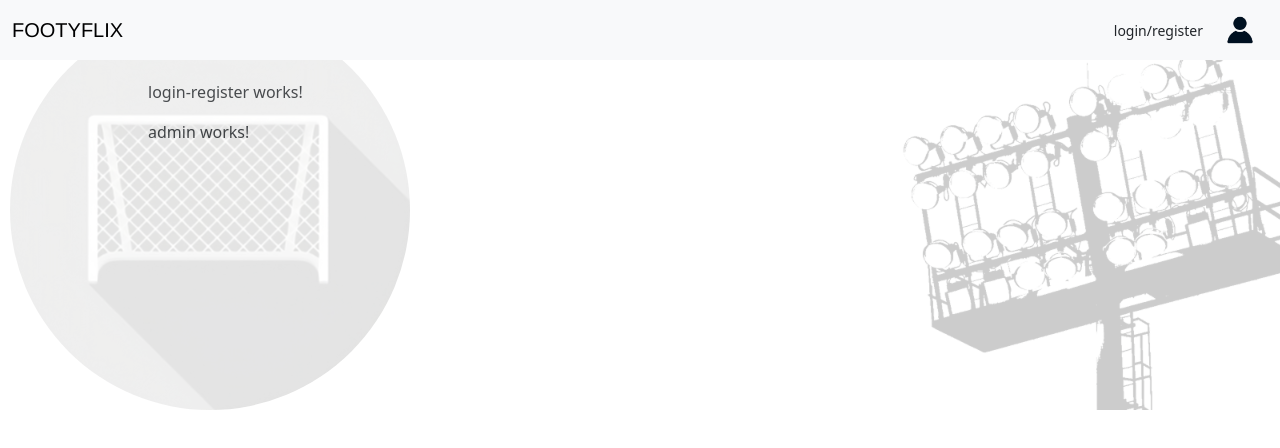
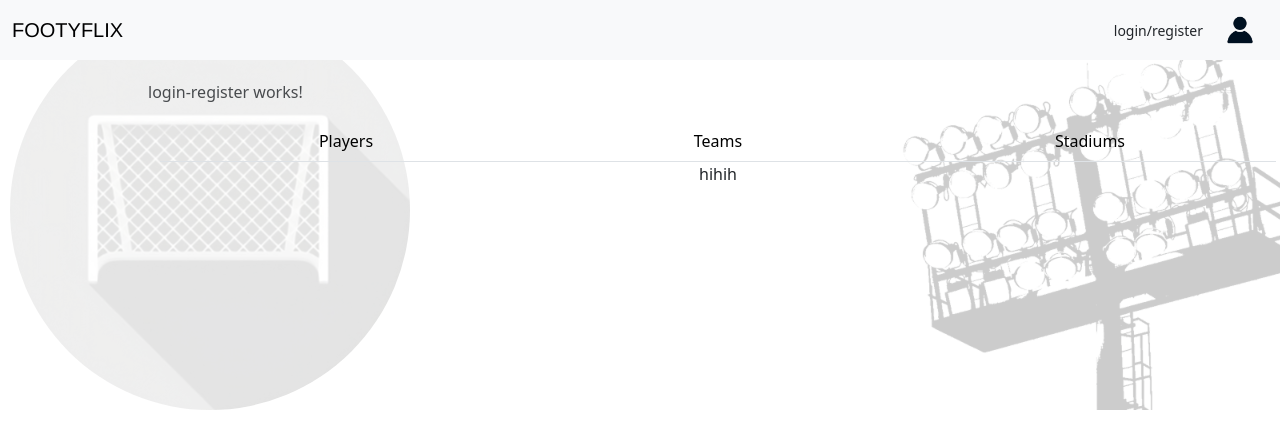
Before and after one commit to Cconstantinee/footyflix_angular, an Angular app: page / in a window 1280 px wide. Both pictures are taken after a click on the button "login/register". Shown: the top 448 px of the page. Built offline with nearby package versions, Linux system fonts and the light colour scheme.

Commit message:
admin page
made primary html page that matched my humble vision

```diff
--- a/src/app/app.component.html
+++ b/src/app/app.component.html
@@ -36,4 +36,5 @@
     <div class="container">
         <app-login-register *ngIf="title_varient=='login-register'"></app-login-register>
     </div>
+
 </body>
--- a/src/app/app.module.ts
+++ b/src/app/app.module.ts
@@ -27,6 +27,7 @@ import { TeamCardComponent } from './components/team-card/team-card.component';
 import { BackdropComponent } from './pages/backdrop/backdrop.component';
 import { WallpapersComponent } from './pages/wallpapers/wallpapers.component';
 import { AdminComponent } from './pages/admin/admin.component';
+
 @NgModule({
   declarations: [
     AppComponent,
@@ -50,6 +51,7 @@ import { AdminComponent } from './pages/admin/admin.component';
     AdminComponent,
 
 
+
   ],
   imports: [
     BrowserModule,
--- a/src/app/pages/admin/admin.component.css
+++ b/src/app/pages/admin/admin.component.css
@@ -0,0 +1,9 @@
+.nav-tabs .nav-item {
+    padding: 0;
+  }
+
+.nav-tabs .nav-link {
+    width: 100%;
+    text-align: center;
+    color: black;
+  }
--- a/src/app/pages/admin/admin.component.html
+++ b/src/app/pages/admin/admin.component.html
@@ -1 +1,27 @@
-<p>admin works!</p>
+
+<div class="row justify-content-center">
+  <div class="col">
+    <ul class="nav nav-tabs justify-content-center">
+      <li class="nav-item col-md-4">
+        <button class="btn nav-link" (click)="switchtab('Players')">Players</button>
+      </li>
+      <li class="nav-item col-md-4">
+        <button class="btn nav-link" (click)="switchtab('Teams')">Teams</button>
+      </li>
+      <li class="nav-item col-md-4">
+        <button class="btn nav-link" (click)="switchtab('Stadiums')">Stadiums</button>
+      </li>
+    </ul>
+  </div>
+</div>
+<div class="row text-center">
+  <table class="table table-striped" *ngIf="showtable=='Players'">
+    hihih
+  </table>
+  <table class="table table-striped" *ngIf="showtable=='Teams'">
+    hihihhihih
+  </table>
+  <table class="table table-striped" *ngIf="showtable=='Stadiums'">
+    hihihiha
+  </table>
+</div>
--- a/src/app/pages/admin/admin.component.ts
+++ b/src/app/pages/admin/admin.component.ts
@@ -6,5 +6,24 @@ import { Component } from '@angular/core';
   styleUrl: './admin.component.css'
 })
 export class AdminComponent {
+  showtable: String="Players";
+
+
+  switchtab(condition: String) {
+    console.log("button clicked",condition);
+  switch (condition) {
+    case "Players":
+      this.showtable="Players";
+      break;
+    case "Teams":
+      this.showtable="Teams";
+      break;
+      case "Stadiums":
+      this.showtable="Stadiums";
+      break;
+    default:
+      break;
+  }
+}
 
 }
--- a/src/app/pages/login-register/login-register.component.html
+++ b/src/app/pages/login-register/login-register.component.html
@@ -1,2 +1,4 @@
 <p>login-register works!</p>
-<app-admin></app-admin>
+<div class="container z-1 position-absolute">
+    <app-admin></app-admin>
+</div>
```
